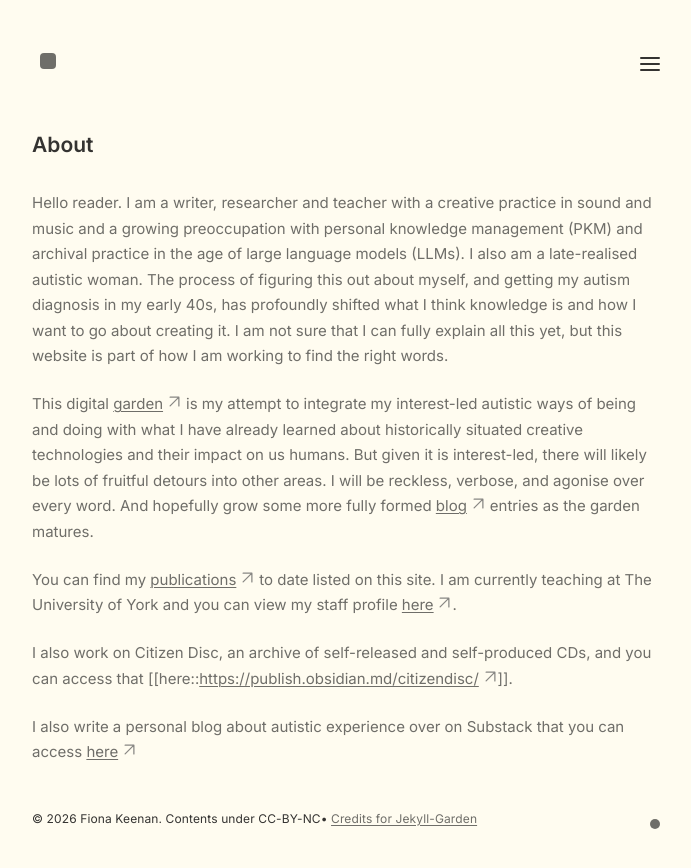
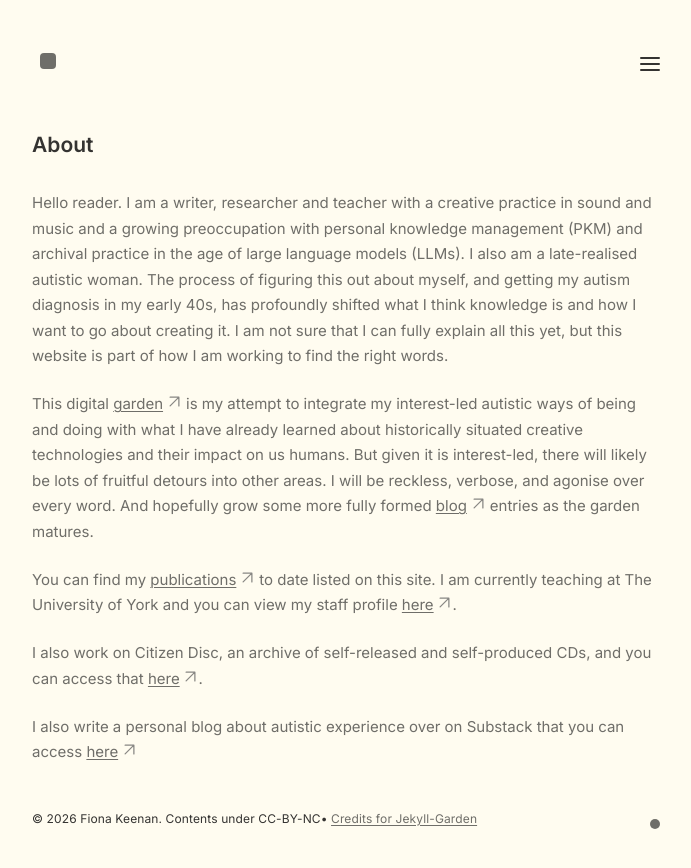
Before and after one commit to fionatkeenan/fionatkeenan.github.io, a Jekyll site: the page built from pages/about.md, in a window 1280 px wide. Shown: the top 868 px of the page, without its empty margins (293-984 px from the left). Built offline with Jekyll 4.4.1, drawn with Linux system fonts in a browser that asks for light colours; some of the changed lines change nothing that is shown.

Commit message:
Add files via upload

```diff
--- a/pages/about.md
+++ b/pages/about.md
@@ -10,6 +10,6 @@ This digital [garden](https://fionatkeenan.github.io/notes) is my attempt to int
 
 You can find my [publications](https://fionatkeenan.github.io/publications) to date listed on this site. I am currently teaching at The University of York and you can view my staff profile [[here::https://www.york.ac.uk/arts-creative-technologies/people/fiona-keenan/]].
 
-I also work on Citizen Disc, an archive of self-released and self-produced CDs, and you can access that [[here::[https://publish.obsidian.md/citizendisc/](https://publish.obsidian.md/citizendisc/)]].
+I also work on Citizen Disc, an archive of self-released and self-produced CDs, and you can access that [[here::https://publish.obsidian.md/citizendisc/]].
 
 I also write a personal blog about autistic experience over on Substack that you can access [[here::https://howigetaround.substack.com/]]
```
